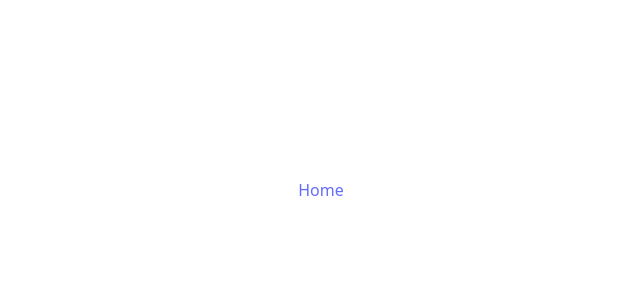
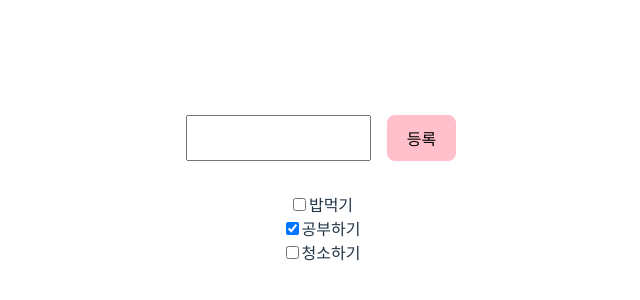
Before and after one commit to Young-097/TodoList, a React (Vite) app: page / in a window 1280 px wide. Shown: the part 210-510 px from the top of the page, without its empty margins (319-959 px from the left). Built offline with nearby package versions, Linux system fonts and the light colour scheme.

Commit message:
4단계 완료

```diff
--- a/src/App.jsx
+++ b/src/App.jsx
@@ -1,11 +1,17 @@
-import { Link } from 'react-router-dom'
+import { Link, Route, Routes } from 'react-router-dom'
 import './App.css'
+import TodoInput from './TodoInput'
+import TodoList from './todoList'
+import Todo from './Todo'
+
 
 function App() {
 
   return (
     <>
-      <Link to="/TodoList">Home</Link>
+      <div>
+        <Todo/>
+      </div>
     </>
   )
 }
--- /dev/null
+++ b/src/Todo.css
@@ -0,0 +1,15 @@
+
+.Todo {
+    display: grid;
+    gap: 2rem;
+}
+
+.Todoinput {
+    display: flex;
+    gap: 1rem;
+
+}
+
+.Todoinput_button {
+    background-color: pink;
+}
--- /dev/null
+++ b/src/Todo.jsx
@@ -0,0 +1,20 @@
+import TodoInput from "./TodoInput";
+import TodoList from "./todoList";
+import './Todo.css';
+
+function Todo () {
+    return(
+        <>
+            <div className="Todo">
+                <div>
+                    <TodoInput/>
+                </div>
+                <div>
+                    <TodoList/>
+                </div>
+            </div>
+        </>
+    )
+}
+
+export default Todo;
--- a/src/TodoInput.jsx
+++ b/src/TodoInput.jsx
@@ -2,20 +2,22 @@ import { useEffect, useState } from "react"
 
 function TodoInput () {
     const [todoList, setTodoList] = useState([])
-    const [inputValue, setInputValue] = useState()
+    const [inputValue, setInputValue] = useState("")
 
     useEffect(()=>{
 
     },[inputValue])
     return(
         <>
-            <input type="text" value={inputValue} onChange={(event)=>{setInputValue(event.target.value)}}/>
-            <button onClick={()=>{
-                const newTodo = {id: todoList.length, todo: inputValue, isComplete: false}
-                const Arr = [...todoList,newTodo];
-                setTodoList(Arr);
-                setInputValue("");
+            <div className="Todoinput">
+                <input className="Todoinput_input" type="text" value={inputValue} onChange={(event)=>{setInputValue(event.target.value)}}/>
+                <button className="Todoinput_button" onClick={()=>{
+                    const newTodo = {id: todoList.length, todo: inputValue, isComplete: false}
+                    const Arr = [...todoList,newTodo];
+                    setTodoList(Arr);
+                    setInputValue("");
             }}>등록</button>
+            </div>
         </>
     )
 }
--- a/src/todoList.jsx
+++ b/src/todoList.jsx
@@ -6,16 +6,29 @@ function TodoList () {
         {id: 1, todo: '공부하기', isComplete: true},
         {id: 2, todo: '청소하기', isComplete: false},
     ])
-    const toggleCheckbox = ()=>{}
+    const toggleCheckbox = (index)=>{
+        const newArr = [...todoList];
+        newArr[index].isComplete = !newArr[index].isComplete;
+        setTodoList(newArr)
+
+    }
     return(
         <>
-            {todoList.map((todo)=>{
-                <input
-                key={todo.id}
-                type="checbox"
-                onChange={toggleCheckbox}
-                checked={todo.isComplete}/>
+
+            {todoList.map((todo, index)=>{return(
+                <div key={todo.id}>
+                    <label>
+                        <input
+                        type="checkbox"
+                        onChange={()=>toggleCheckbox(index)}
+                        checked={todo.isComplete}/>
+                        {todo.todo}
+                    </label>
+                </div>
+            )
             })}
         </>
     )
 }
+
+export default TodoList;
```
